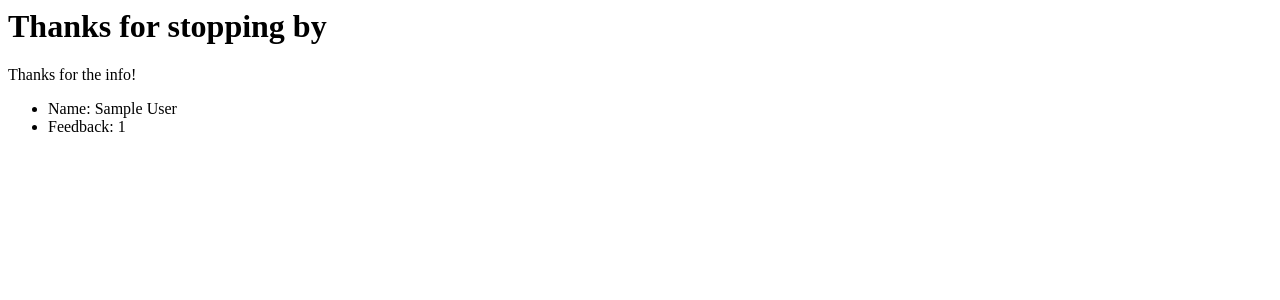
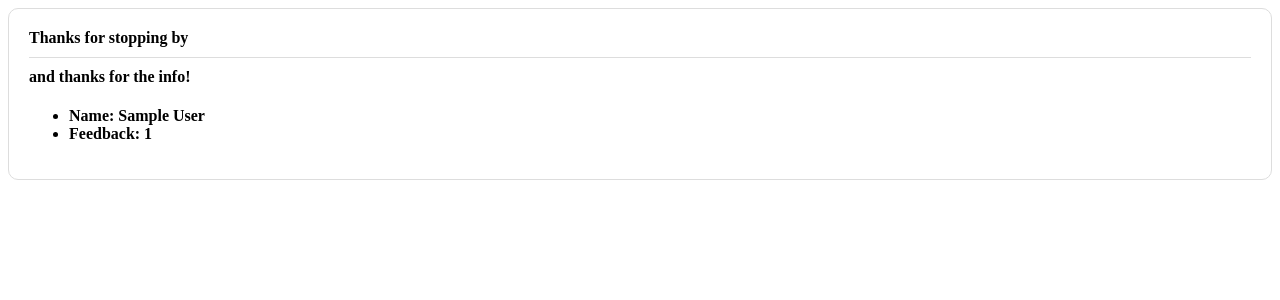
Before and after one commit to davet6020/tiny-website-flask, a Flask app: page /thankyou in a window 1280 px wide. Shown: the top 300 px of the page. Run offline with Flask 2, Linux system fonts and the light colour scheme; the visitor is signed in with stand-in values (Sample User, id 1).

Commit message:
css the thankyou page

```diff
--- a/app.py
+++ b/app.py
@@ -31,7 +31,7 @@ def index():
 
 @app.route('/thankyou')
 def thankyou():
-	flash('Thanks for the info!')
+	flash('and thanks for the info!')
 	return render_template('thankyou.html')
 
 if __name__ == '__main__':
--- a/templates/thankyou.html
+++ b/templates/thankyou.html
@@ -1,5 +1,9 @@
-<h1>Thanks for stopping by</h1>
+<div style="display:flex;flex-direction:column;gap:10px;padding:20px;border:1px solid #ddd;border-radius:10px">
+    <div style="display:flex;flex-direction:row;justify-content:space-between;border-bottom:1px solid #ddd;padding-bottom:10px">
+        <div style="font-weight:bold">Thanks for stopping by</div>
+    </div>
 
+	<div style="display:flex;flex-direction:column;gap:5px;font-weight:bold">
 		{% for message in get_flashed_messages() %}
 			<div>
 				{{ message }}
@@ -10,3 +14,5 @@
 			<li>Name: {{ session['name'] }}</li>
 			<li>Feedback: {{ session['feedback'] }}</li>
 		</ul>
+	</div>
+</div>
```
Lines whose indentation alone changed are shown as unchanged.
